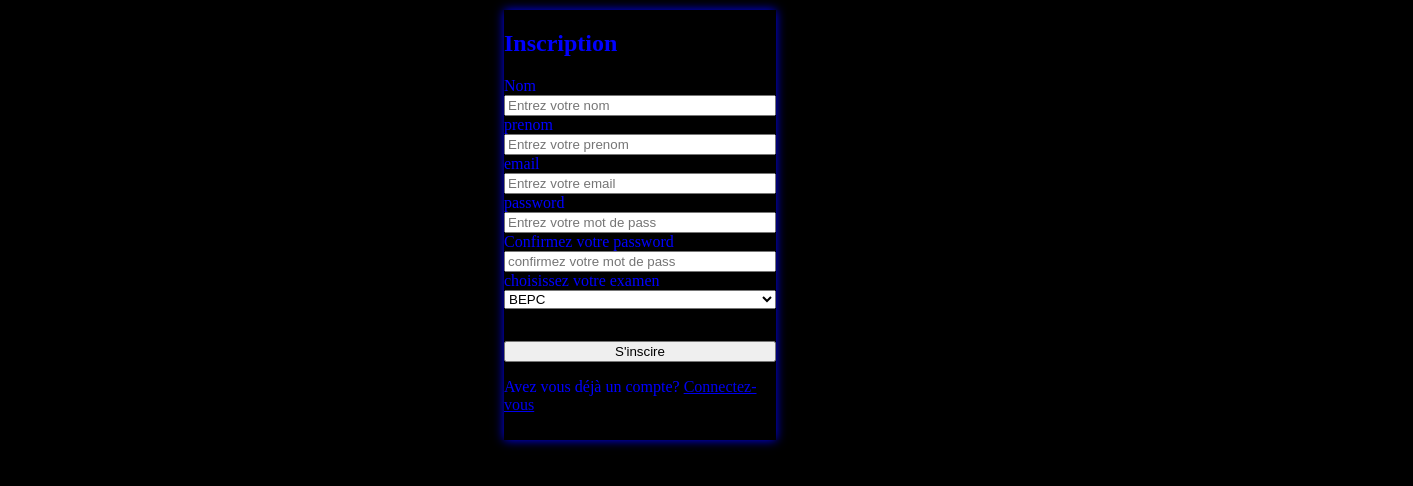
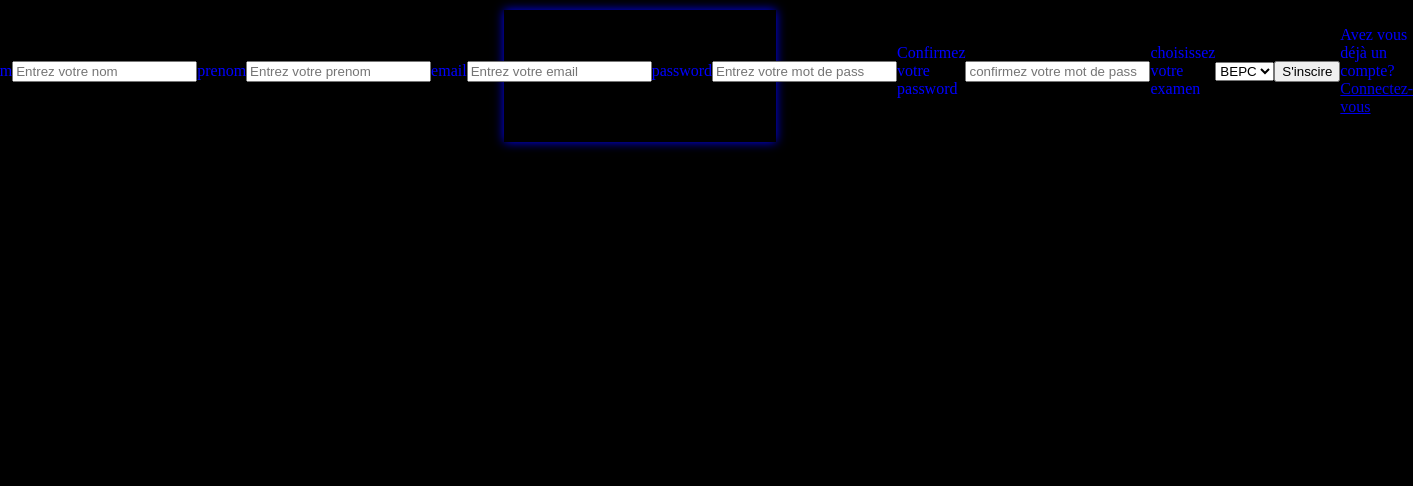
Before and after one commit to bazben/site_-preuve-, a website: page public/connexion.html in a window 1280 px wide. Shown: the whole page, 1413 px wide, since content can reach past the window. Drawn offline with Linux system fonts and the light colour scheme.

Commit message:
Update connexion.html

```diff
--- a/public/connexion.html
+++ b/public/connexion.html
@@ -6,7 +6,7 @@
         <link rel="stylesheet" href="connexion.css">
     </head>
     <body>
-    <form id="registerform" style="display: grid; width: 17rem; margin: 10px auto;">
+    <form id="registerform" style="display: flex; width: 17rem; margin: 10px auto;">
         <h2>Inscription</h2>
         <label for="name">Nom</label>
         <input type="text" id="nom" placeholder="Entrez votre nom">
```
